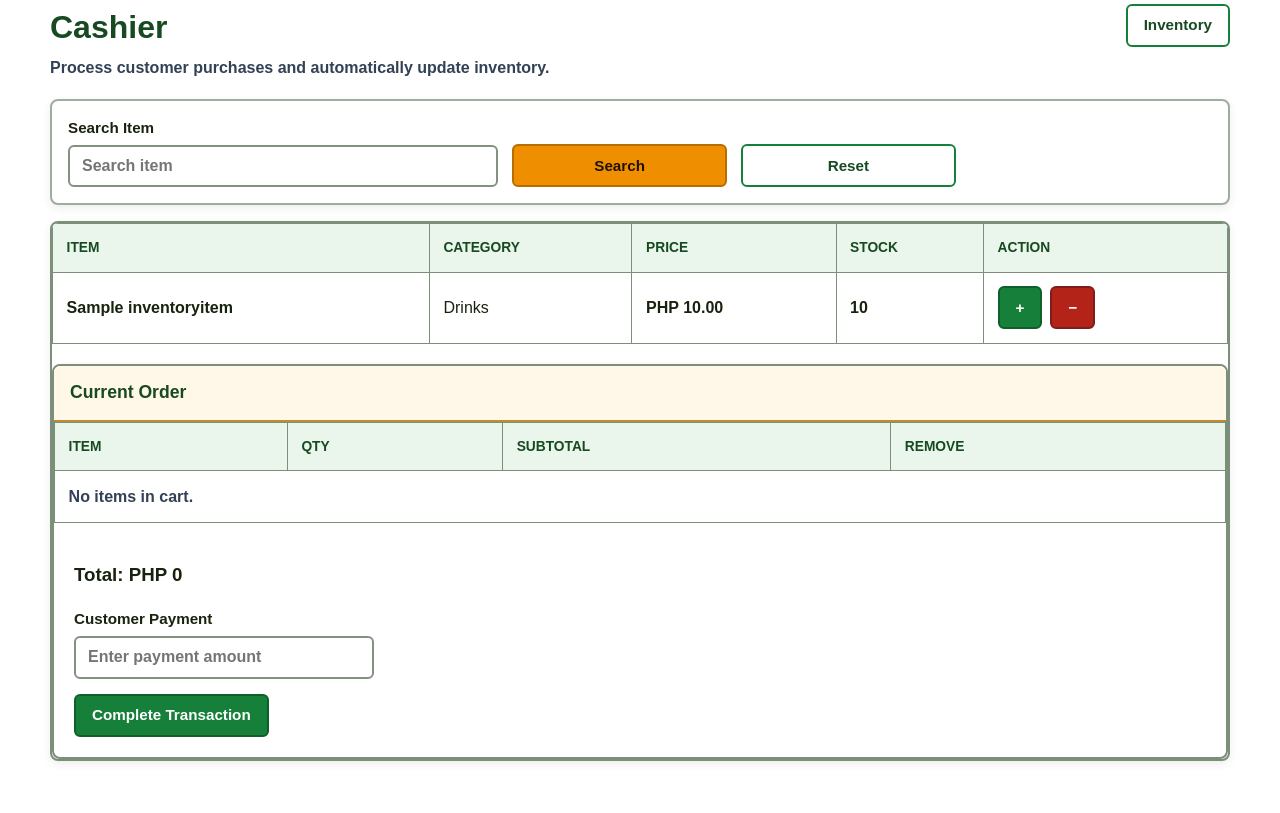
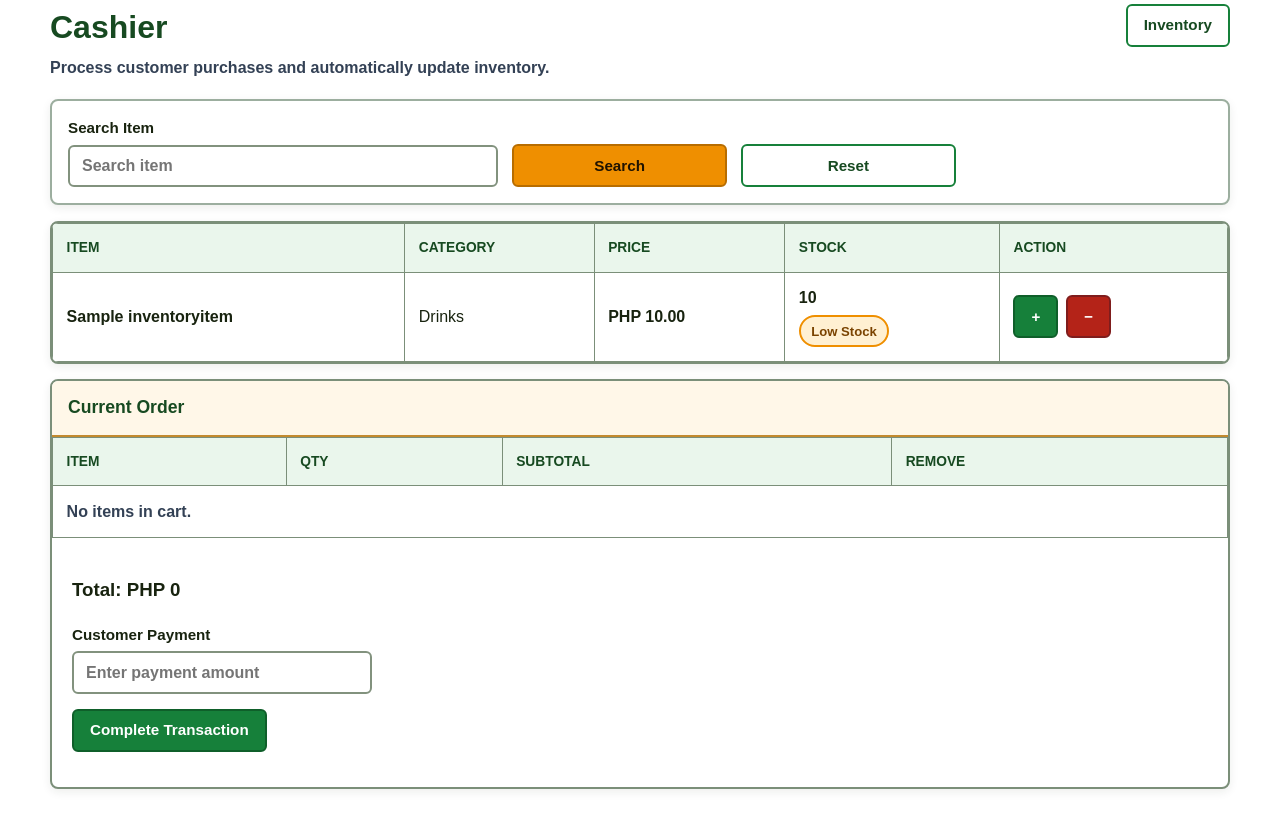
Before and after one commit to JerickJualo/campus-canteen-system, a Django app: page /cashier/ in a window 1280 px wide. Shown: the part 128-941 px from the top of the page. Before the commit the page ends 890 px from the top, so only its background shows below. Run offline with Django 5.2, Linux system fonts and the light colour scheme; tables that the repository leaves empty hold one stand-in row (values such as "Sample post").

Commit message:
Add alert messages when stock is low. Made changes on UI.

```diff
--- a/cashier/views.py
+++ b/cashier/views.py
@@ -111,11 +111,29 @@ def checkout(request):
 
         change = cash - total
 
+        for item_id, item in cart.items():
+            inventory_item = InventoryItem.objects.get(id=item_id)
+
+            if item['quantity'] > inventory_item.quantity_in_stock:
+                return render(request, 'cashier/cashier_home.html', {
+                    'error': f'Not enough stock for {inventory_item.item_name}.',
+                    'items': InventoryItem.objects.filter(quantity_in_stock__gt=0),
+                    'cart': cart,
+                    'total': total
+                })
+
         # deduct stock
+        low_stock_alerts = []
+
         for item_id, item in cart.items():
             inventory_item = InventoryItem.objects.get(id=item_id)
             inventory_item.quantity_in_stock -= item['quantity']
             inventory_item.save()
+
+            if inventory_item.quantity_in_stock <= inventory_item.minimum_stock_level:
+                low_stock_alerts.append(
+                    f"{inventory_item.item_name} is low on stock ({inventory_item.quantity_in_stock} left)"
+                )
 
         # clear cart after successful transaction
         request.session['cart'] = {}
@@ -125,8 +143,9 @@ def checkout(request):
             'change': change,
             'cash': cash,
             'total': total,
-            'items': InventoryItem.objects.all(),
-            'cart': {}
+            'items': InventoryItem.objects.filter(quantity_in_stock__gt=0),
+            'cart': {},
+            'low_stock_alerts': low_stock_alerts,
         })
 
     return redirect('cashier')
--- a/templates/cashier/cashier_home.html
+++ b/templates/cashier/cashier_home.html
@@ -51,7 +51,16 @@
                     <td class="item-name">{{ item.item_name }}</td>
                     <td>{{ item.category }}</td>
                     <td class="strong-value">PHP {{ item.unit_price }}</td>
-                    <td class="stock-count">{{ item.quantity_in_stock }}</td>
+                    <td>
+                        <strong class="stock-count">{{ item.quantity_in_stock }}</strong>
+
+                        {% if item.quantity_in_stock <= item.minimum_stock_level %}
+                            <div style="margin-top: 6px;">
+                                <span class="badge badge-low">Low Stock</span>
+                            </div>
+                        {% endif %}
+                    </td>
+
                     <td>
                         <div style="display: flex; gap: 8px;">
                             <a href="{% url 'add_to_cart' item.id %}?search={{ request.GET.search }}"
@@ -71,8 +80,8 @@
                 {% endfor %}
             </tbody>
         </table>
-
-        <div class="panel" style="margin-top: 20px;">
+    </div>
+        <div class="panel" style="margin-top: 15px;">
             <div class="panel-header">
                 <h3 class="panel-title">Current Order</h3>
             </div>
@@ -133,24 +142,33 @@
                     </div>
                 </form>
 
+            <div style="margin-top: 15px;">
                 {% if error %}
                 <div class="inv-message error">
-                {{ error }}
+                    {{ error }}
                 </div>
                 {% endif %}
 
                 {% if success %}
                 <div class="inv-message success">
-                {{ success }}
+                    {{ success }}
                 </div>
                 {% endif %}
 
                 {% if change %}
                 <div class="inv-message success">
-                Change: PHP {{ change|floatformat:2 }}
+                    Change: PHP {{ change|floatformat:2 }}
                 </div>
                 {% endif %}
 
+                {% if low_stock_alerts %}
+                    {% for alert in low_stock_alerts %}
+                    <div class="inv-message warning">
+                        {{ alert }}
+                    </div>
+                    {% endfor %}
+                {% endif %}
+            </div>
             </div>
         </div>
     </div>
```
